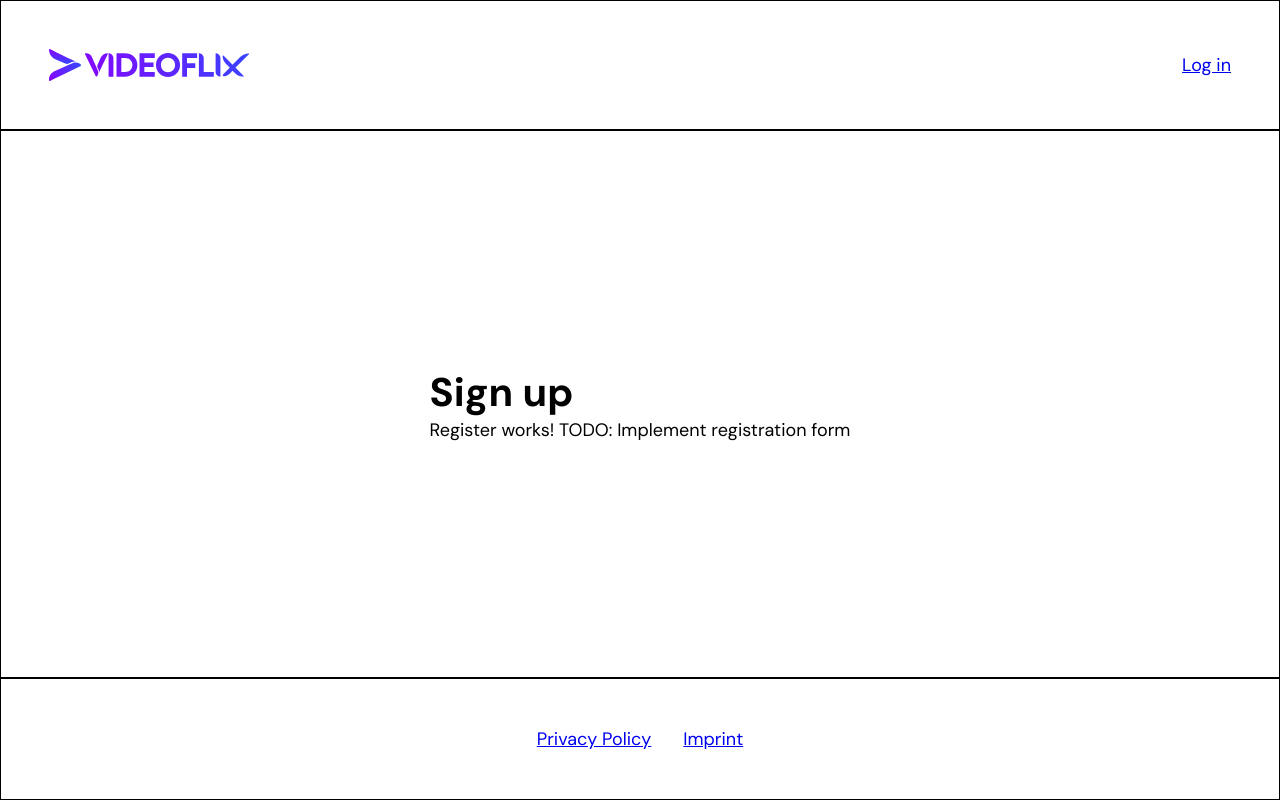
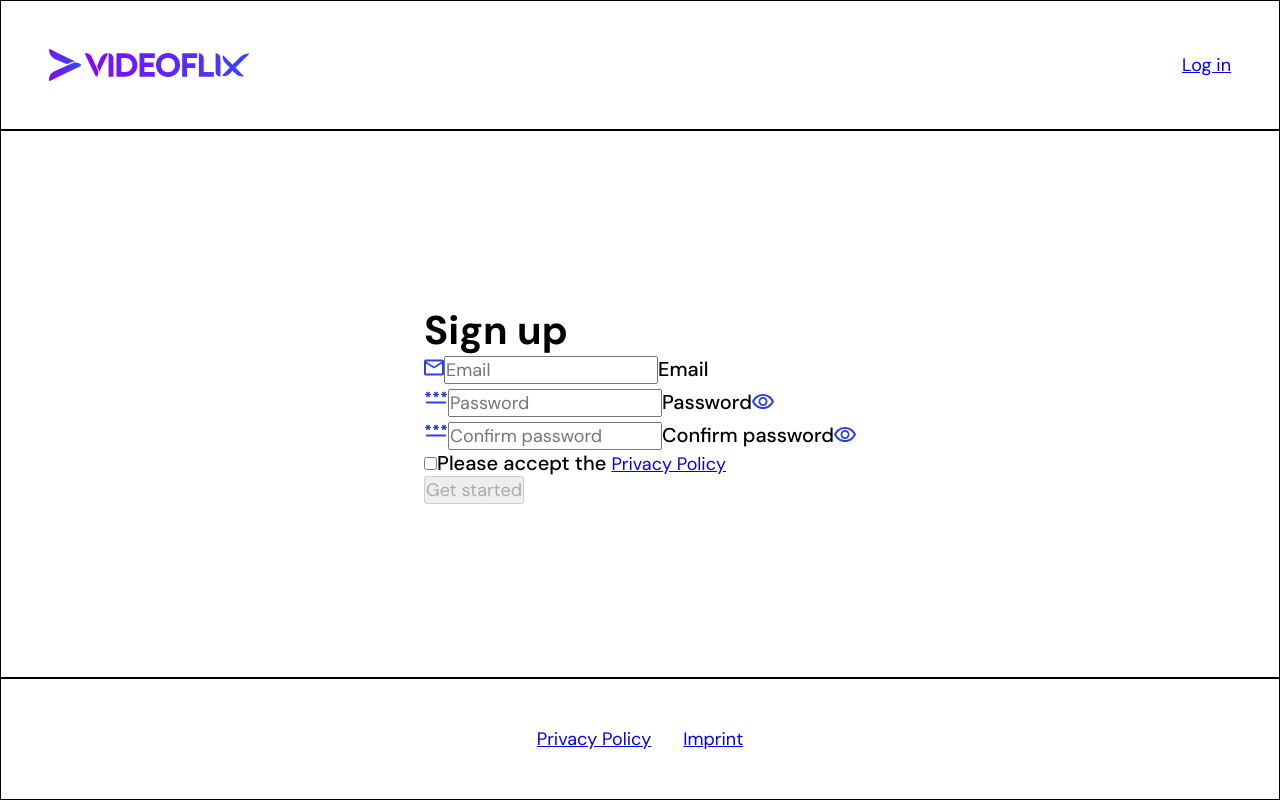
Before and after one commit to MartinBock1/Videoflix_FE, an Angular app: page /auth/register in a window 1280 px wide. Built offline with nearby package versions, Linux system fonts and the light colour scheme.

Commit message:
Implement registration form with reactive validation; add email, password, confirm password, and privacy policy fields; enhance form submission handling with API integration.

```diff
--- a/src/app/main/auth/register/register.html
+++ b/src/app/main/auth/register/register.html
@@ -1,9 +1,92 @@
 <app-header actionLink="/auth/login" actionText="Log in"></app-header>
 
 <main class="content flex-center">
-    <form class="std_form">
+    <form [formGroup]="registerForm" (ngSubmit)="onSubmit()" class="std_form" novalidate>
         <h1>Sign up</h1>
-        <p>Register works! TODO: Implement registration form</p>
+
+        <!-- Email Field -->
+        <div class="form_group" [class.error]="isFieldInvalid('email')">
+            <img src="/icons/mail.png" alt="Icon">
+            <input
+                type="email"
+                id="email"
+                formControlName="email"
+                placeholder="Email"
+                autocomplete="email"
+                required>
+            <label for="email">Email</label>
+            @if (isFieldInvalid('email')) {
+                <p class="error_label">Please enter a valid email address.</p>
+            }
+        </div>
+
+        <!-- Password Field -->
+        <div class="form_group" [class.error]="isFieldInvalid('password')">
+            <img src="/icons/password.png" alt="Icon">
+            <input
+                [type]="showPassword ? 'text' : 'password'"
+                id="password"
+                formControlName="password"
+                placeholder="Password"
+                autocomplete="new-password"
+                required>
+            <label for="password">Password</label>
+            <img
+                (click)="togglePassword()"
+                class="password_eye"
+                [src]="showPassword ? '/icons/visibility_off.svg' : '/icons/visibility.svg'"
+                alt="Toggle password visibility">
+            @if (isFieldInvalid('password')) {
+                <p class="error_label">Password must be at least 8 characters long.</p>
+            }
+        </div>
+
+        <!-- Confirm Password Field -->
+        <div class="form_group" [class.error]="isFieldInvalid('confirmPassword') || registerForm.hasError('passwordMismatch')">
+            <img src="/icons/password.png" alt="Icon">
+            <input
+                [type]="showConfirmPassword ? 'text' : 'password'"
+                id="confirmPassword"
+                formControlName="confirmPassword"
+                placeholder="Confirm password"
+                autocomplete="new-password"
+                required>
+            <label for="confirmPassword">Confirm password</label>
+            <img
+                (click)="toggleConfirmPassword()"
+                class="password_eye"
+                [src]="showConfirmPassword ? '/icons/visibility_off.svg' : '/icons/visibility.svg'"
+                alt="Toggle password visibility">
+            @if (isFieldInvalid('confirmPassword') || registerForm.hasError('passwordMismatch')) {
+                <p class="error_label">Passwords do not match.</p>
+            }
+        </div>
+
+        <!-- Privacy Policy Checkbox -->
+        <div class="form_group_checkbox" [class.error]="isFieldInvalid('privacyPolicy')">
+            <label class="custom_checkbox" for="privacyPolicy">
+                <input
+                    type="checkbox"
+                    id="privacyPolicy"
+                    formControlName="privacyPolicy"
+                    required>
+                <span class="checkbox_icon"></span>
+                <span>Please accept the <a routerLink="/privacy" class="link">Privacy Policy</a></span>
+            </label>
+            @if (isFieldInvalid('privacyPolicy')) {
+                <p class="error_label">You must accept the privacy policy to continue.</p>
+            }
+        </div>
+
+        <!-- Submit Button -->
+        <div class="form_actions">
+            <button
+                type="submit"
+                class="std_btn btn_prime"
+                [disabled]="registerForm.invalid || isSubmitting">
+                {{ isSubmitting ? 'Creating account...' : 'Get started' }}
+            </button>
+        </div>
     </form>
 </main>
 
--- a/src/app/main/auth/register/register.ts
+++ b/src/app/main/auth/register/register.ts
@@ -1,13 +1,128 @@
-import { Component } from '@angular/core';
+import { Component, OnInit } from '@angular/core';
+import { FormBuilder, FormGroup, Validators, ReactiveFormsModule } from '@angular/forms';
+import { Router, ActivatedRoute, RouterModule } from '@angular/router';
+import { CommonModule } from '@angular/common';
 import { Header } from '../../../shared/header/header';
 import { Footer } from '../../../shared/footer/footer';
+import { AuthService } from '../../../shared/services/auth.service';
 
 @Component({
   selector: 'app-register',
-  imports: [Header, Footer],
+  imports: [
+    CommonModule,
+    ReactiveFormsModule,
+    RouterModule,
+    Header,
+    Footer
+  ],
   templateUrl: './register.html',
   styleUrl: './register.scss'
 })
-export class Register {
+export class Register implements OnInit {
+  registerForm!: FormGroup;
+  showPassword = false;
+  showConfirmPassword = false;
+  isSubmitting = false;
 
+  constructor(
+    private fb: FormBuilder,
+    private authService: AuthService,
+    private router: Router,
+    private route: ActivatedRoute
+  ) {}
+
+  ngOnInit(): void {
+    this.initializeForm();
+    this.loadEmailFromQuery();
+  }
+
+  private initializeForm(): void {
+    this.registerForm = this.fb.group({
+      email: ['', [Validators.required, Validators.email]],
+      password: ['', [Validators.required, Validators.minLength(8)]],
+      confirmPassword: ['', [Validators.required]],
+      privacyPolicy: [false, [Validators.requiredTrue]]
+    }, {
+      validators: this.passwordsMatchValidator
+    });
+  }
+
+  /**
+   * Load email from query parameters and set it in the form
+   */
+  private loadEmailFromQuery(): void {
+    const email = this.route.snapshot.queryParams['email'];
+    if (email) {
+      this.registerForm.patchValue({ email: email });
+    }
+  }
+
+  // Custom validator to check if passwords match
+  private passwordsMatchValidator(group: FormGroup): any {
+    const password = group.get('password');
+    const confirmPassword = group.get('confirmPassword');
+
+    if (!password || !confirmPassword) {
+      return null;
+    }
+
+    return password.value === confirmPassword.value ? null : { passwordMismatch: true };
+  }
+
+  // Check if a field is invalid and has been touched
+  isFieldInvalid(fieldName: string): boolean {
+    const field = this.registerForm.get(fieldName);
+    if (fieldName === 'confirmPassword') {
+      return !!(field && field.invalid && field.touched) ||
+             !!(this.registerForm.hasError('passwordMismatch') && field?.touched);
+    }
+    return !!(field && field.invalid && field.touched);
+  }
+
+  // Toggle password visibility
+  togglePassword(): void {
+    this.showPassword = !this.showPassword;
+  }
+
+  // Toggle confirm password visibility
+  toggleConfirmPassword(): void {
+    this.showConfirmPassword = !this.showConfirmPassword;
+  }
+
+  // Handle form submission
+  onSubmit(): void {
+    if (this.registerForm.valid) {
+      this.isSubmitting = true;
+
+      const { email, password, confirmPassword } = this.registerForm.value;
+
+      const registerData = {
+        email,
+        password,
+        confirmed_password: confirmPassword
+      };
+
+      // Real API call to backend
+      this.authService.register(registerData).subscribe({
+        next: (response) => {
+          console.log('Registration successful:', response);
+          this.isSubmitting = false;
+          this.router.navigate(['/auth/login'], {
+            queryParams: { message: 'Registration successful! Please check your email for activation.' }
+          });
+        },
+        error: (error) => {
+          console.error('Registration failed:', error);
+          // TODO: Show error message to user
+          this.isSubmitting = false;
+        },
+        complete: () => {
+          this.isSubmitting = false;
+        }
+      });
+    } else {
+      // Mark all fields as touched to show validation errors
+      this.registerForm.markAllAsTouched();
+    }
+  }
 }
```
